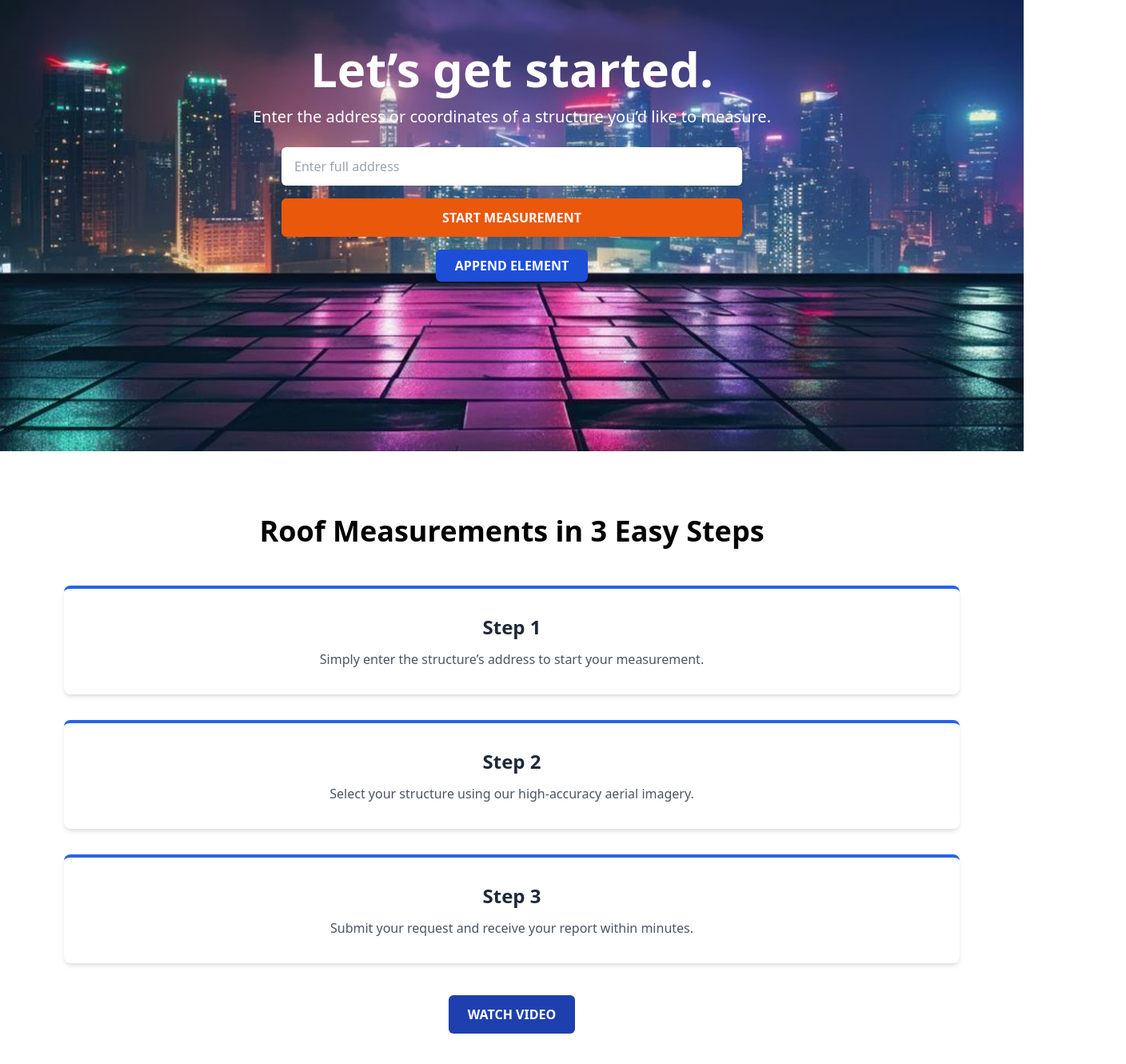
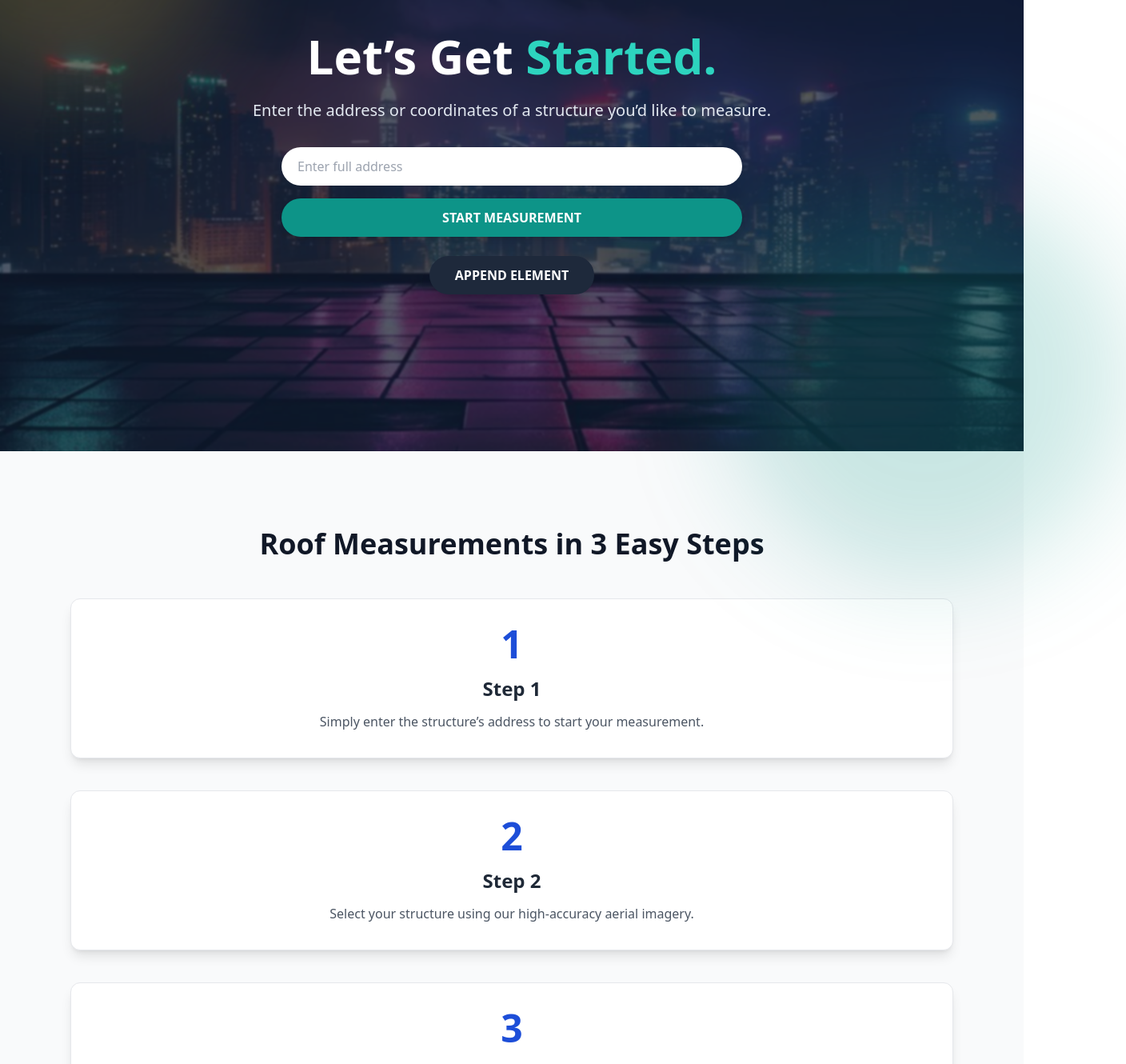
Before and after one commit to ASIM-1122/Codenza, a React (Vite) app in the folder client/: page / in a window 1280 px wide. Shown: the part 260-1590 px from the top of the page at 80% size, 1408 px wide, since content can reach past the window. Built offline with nearby package versions, Linux system fonts and the light colour scheme.

Commit message:
Just update the testimonial section

```diff
--- a/client/src/components/users/HeroSection.jsx
+++ b/client/src/components/users/HeroSection.jsx
@@ -1,34 +1,78 @@
+// src/components/HeroSection.jsx
 import React from "react";
-import homePageIMG from "../../assets/homePageIMG.png"; // ✅ Import your image
+import { motion } from "framer-motion";
+import homePageIMG from "../../assets/homePageIMG.png";
 
-
-const HeroSection = () => {
+/**
+ * HeroSection
+ * - Professional, minimal, and animated
+ * - Uses brand color palette (slate + teal + amber)
+ * - Fully responsive: mobile → 2400px
+ * - Clean transitions and CTA layout
+ */
+export default function HeroSection() {
   return (
     <section
-      className="bg-cover bg-center min-h-[90vh] flex flex-col justify-center items-center text-white px-4 text-center"
-      style={{ backgroundImage: `url(${homePageIMG})` }}
+      className="relative bg-cover bg-center min-h-[90vh] flex flex-col justify-center items-center text-center px-6"
+      style={{
+        backgroundImage: `url(${homePageIMG})`,
+        backgroundAttachment: "fixed",
+      }}
     >
-      <h1 className="text-4xl md:text-6xl font-bold mb-4">Let’s get started.</h1>
-      <p className="text-lg md:text-xl mb-6 max-w-2xl">
+      {/* Overlay gradient */}
+      <div className="absolute inset-0 bg-slate-900/70 backdrop-blur-[1px]" />
+
+      {/* Decorative glow accents */}
+      <div className="absolute -top-32 -left-32 w-[400px] h-[400px] bg-amber-300/20 rounded-full blur-3xl"></div>
+      <div className="absolute -bottom-40 -right-32 w-[500px] h-[500px] bg-teal-600/20 rounded-full blur-3xl"></div>
+
+      {/* Content */}
+      <div className="relative z-10 max-w-3xl text-white">
+        <motion.h1
+          className="text-4xl md:text-6xl font-extrabold mb-6 leading-tight"
+          initial={{ y: 20, opacity: 0 }}
+          whileInView={{ y: 0, opacity: 1 }}
+          transition={{ duration: 0.7, ease: "easeOut" }}
+        >
+          Let’s Get <span className="text-teal-400">Started.</span>
+        </motion.h1>
+
+        <motion.p
+          className="text-lg md:text-xl text-slate-200 mb-8 max-w-2xl mx-auto"
+          initial={{ y: 20, opacity: 0 }}
+          whileInView={{ y: 0, opacity: 1 }}
+          transition={{ delay: 0.1, duration: 0.7 }}
+        >
           Enter the address or coordinates of a structure you’d like to measure.
-      </p>
+        </motion.p>
 
-      <div className="flex flex-col md:flex-row gap-4 w-full max-w-xl">
+        {/* Input + Button */}
+        <motion.div
+          className="flex flex-col md:flex-row gap-4 w-full max-w-xl mx-auto"
+          initial={{ y: 20, opacity: 0 }}
+          whileInView={{ y: 0, opacity: 1 }}
+          transition={{ delay: 0.2, duration: 0.7 }}
+        >
           <input
             type="text"
             placeholder="Enter full address"
-          className="flex-1 px-4 py-3 rounded-md text-gray-800"
+            className="flex-1 px-5 py-3 rounded-full text-slate-800 focus:ring-4 focus:ring-teal-400/40 outline-none transition-all duration-300"
           />
-        <button className="bg-orange-600 hover:bg-orange-700 px-6 py-3 rounded-md font-semibold">
+          <button className="bg-teal-600 hover:bg-teal-700 px-8 py-3 rounded-full font-semibold shadow-md hover:shadow-teal-400/20 transition-all duration-300">
             START MEASUREMENT
           </button>
+        </motion.div>
+
+        {/* Secondary Button */}
+        <motion.button
+          className="mt-6 bg-slate-800 hover:bg-slate-700 px-8 py-3 rounded-full font-semibold text-white shadow-lg hover:shadow-slate-600/30 transition-all duration-300"
+          initial={{ opacity: 0 }}
+          whileInView={{ opacity: 1 }}
+          transition={{ delay: 0.35, duration: 0.6 }}
+        >
+          APPEND ELEMENT
+        </motion.button>
       </div>
-
-      <button className="mt-4 bg-blue-700 hover:bg-blue-800 px-6 py-2 rounded-md font-semibold">
-        APPEND ELEMENT
-      </button>
     </section>
   );
-};
-
-export default HeroSection;
+}
--- a/client/src/components/users/ProDocsSection.jsx
+++ b/client/src/components/users/ProDocsSection.jsx
@@ -1,15 +1,23 @@
 import React from "react";
 
 const ProDocsSection = () => (
-  <section className="py-20 bg-blue-800 text-white text-center">
-    <h2 className="text-3xl font-bold mb-4">ProDocs 2.0</h2>
-    <p className="max-w-2xl mx-auto mb-8">
-      Create instant Smart Quotes and Material Purchase Orders with the next
-      generation of measurement automation.
-    </p>
-    <button className="bg-white text-blue-600 font-semibold px-6 py-3 rounded-md hover:bg-gray-100">
-      LEARN MORE
-    </button>
+  <section className="py-24 bg-gradient-to-r from-slate-900 to-blue-900 text-white text-center">
+    {/* Heading */}
+    <div className="px-6">
+      <h2 className="text-3xl md:text-4xl font-bold mb-4 tracking-tight">
+        ProDocs 2.0
+      </h2>
+      <p className="max-w-2xl mx-auto text-gray-300 text-sm md:text-base leading-relaxed mb-10">
+        Create instant Smart Quotes and Material Purchase Orders with the next
+        generation of measurement automation — designed for professionals who
+        value precision and efficiency.
+      </p>
+
+      {/* Button */}
+      <button className="bg-blue-600 hover:bg-blue-700 transition-colors duration-300 font-semibold px-8 py-3 rounded-lg shadow-lg text-white text-sm md:text-base">
+        LEARN MORE
+      </button>
+    </div>
   </section>
 );
 
--- a/client/src/components/users/StepsSection.jsx
+++ b/client/src/components/users/StepsSection.jsx
@@ -16,24 +16,32 @@ const steps = [
 ];
 
 const StepsSection = () => (
-  <section className="py-20 text-center">
-    <h2 className="text-3xl md:text-4xl font-bold mb-12">
+  <section className="py-24 bg-gray-50 text-center">
+    {/* Section Heading */}
+    <h2 className="text-3xl md:text-4xl font-bold text-gray-900 mb-12">
       Roof Measurements in 3 Easy Steps
     </h2>
 
-    <div className="grid grid-cols-1 md:grid-cols-3 gap-8 max-w-6xl mx-auto px-4">
+    {/* Steps Grid */}
+    <div className="grid grid-cols-1 sm:grid-cols-2 lg:grid-cols-3 gap-10 max-w-6xl mx-auto px-6">
       {steps.map((step, idx) => (
         <div
           key={idx}
-          className="bg-white rounded-lg shadow-md p-8 border-t-4 border-blue-600"
+          className="bg-white rounded-xl shadow-lg p-8 hover:-translate-y-2 transition-transform duration-300 border border-gray-200"
         >
-          <h3 className="text-2xl font-semibold mb-3 text-gray-800">{step.title}</h3>
-          <p className="text-gray-600">{step.desc}</p>
+          <div className="text-5xl font-extrabold text-blue-700 mb-4">
+            {idx + 1}
+          </div>
+          <h3 className="text-2xl font-semibold mb-3 text-gray-800">
+            {step.title}
+          </h3>
+          <p className="text-gray-600 leading-relaxed">{step.desc}</p>
         </div>
       ))}
     </div>
 
-    <button className="mt-10 bg-blue-800 hover:bg-blue-700 text-white px-6 py-3 rounded-md font-semibold">
+    {/* Call to Action */}
+    <button className="mt-12 bg-blue-700 hover:bg-blue-800 text-white px-8 py-3 rounded-lg font-semibold shadow-md transition-colors duration-300">
       WATCH VIDEO
     </button>
   </section>
--- a/client/src/components/users/WhyChooseUsSection.jsx
+++ b/client/src/components/users/WhyChooseUsSection.jsx
@@ -1,24 +1,104 @@
+// src/components/WhyChooseUsSection.jsx
 import React from "react";
+import { motion } from "framer-motion";
+
+/**
+ * WhyChooseUsSection
+ * - Uses global theme: slate text, teal accent, amber decorative glow
+ * - Responsive: 1 / 2 / 4 columns
+ * - Small entrance animation per card via framer-motion
+ */
 
 const features = [
-  { title: "Save Time", desc: "Instant access to accurate reports saves hours of manual work." },
-  { title: "Reduce Errors", desc: "Data accuracy means better planning and fewer mistakes." },
-  { title: "Launch Orders", desc: "Automate material purchases and manage them easily." },
-  { title: "Better Credibility", desc: "Impress clients with professional, accurate reports." },
+  {
+    title: "Save Time",
+    desc: "Instant access to accurate reports saves hours of manual work.",
+    icon: (
+      <svg className="w-6 h-6" viewBox="0 0 24 24" fill="none" stroke="currentColor" strokeWidth="1.6" strokeLinecap="round" strokeLinejoin="round">
+        <path d="M12 8v4l3 3" />
+        <path d="M21 12A9 9 0 1112 3a9 9 0 019 9z" />
+      </svg>
+    ),
+  },
+  {
+    title: "Reduce Errors",
+    desc: "Data accuracy means better planning and fewer mistakes.",
+    icon: (
+      <svg className="w-6 h-6" viewBox="0 0 24 24" fill="none" stroke="currentColor" strokeWidth="1.6" strokeLinecap="round" strokeLinejoin="round">
+        <path d="M9 11l2 2 4-4" />
+        <path d="M21 12v7a2 2 0 01-2 2H5a2 2 0 01-2-2V7a2 2 0 012-2h9" />
+      </svg>
+    ),
+  },
+  {
+    title: "Launch Orders",
+    desc: "Automate material purchases and manage them easily.",
+    icon: (
+      <svg className="w-6 h-6" viewBox="0 0 24 24" fill="none" stroke="currentColor" strokeWidth="1.6" strokeLinecap="round" strokeLinejoin="round">
+        <path d="M3 3h18v6H3z" />
+        <path d="M21 15H3l3 6h12l3-6z" />
+      </svg>
+    ),
+  },
+  {
+    title: "Better Credibility",
+    desc: "Impress clients with professional, accurate reports.",
+    icon: (
+      <svg className="w-6 h-6" viewBox="0 0 24 24" fill="none" stroke="currentColor" strokeWidth="1.6" strokeLinecap="round" strokeLinejoin="round">
+        <path d="M12 2l2.09 6.26L20 9l-5 3.64L16.18 20 12 16.9 7.82 20 9 12.64 4 9l5.91-.74L12 2z" />
+      </svg>
+    ),
+  },
 ];
 
-const WhyChooseUsSection = () => (
-  <section className="py-20 bg-gray-50 text-center">
-    <h2 className="text-3xl font-bold mb-12">Why RoofScope?</h2>
-    <div className="grid grid-cols-1 sm:grid-cols-2 lg:grid-cols-4 gap-8 max-w-6xl mx-auto px-4">
-      {features.map((f, i) => (
-        <div key={i} className="p-6 bg-white rounded-lg shadow-md">
-          <h3 className="text-xl font-semibold mb-3 text-blue-700">{f.title}</h3>
-          <p className="text-gray-600">{f.desc}</p>
+export default function WhyChooseUsSection() {
+  return (
+    <section className="relative py-20 bg-slate-50 text-slate-900">
+      {/* subtle amber glow */}
+      <div className="absolute -top-10 -right-10 w-56 h-56 bg-amber-300/20 rounded-full blur-3xl pointer-events-none" />
+
+      <div className="relative z-10 max-w-6xl mx-auto px-6">
+        <header className="text-center mb-10">
+          <h2 className="text-3xl md:text-4xl font-extrabold">Why PrimeSolutions?</h2>
+          <p className="mt-3 text-slate-700 max-w-2xl mx-auto">
+            Trusted tools built for contractors — accuracy, speed, and automation to help you win more jobs.
+          </p>
+        </header>
+
+        <div className="grid grid-cols-1 sm:grid-cols-2 lg:grid-cols-4 gap-8">
+          {features.map((f, i) => (
+            <motion.div
+              key={i}
+              className="bg-white rounded-2xl p-6 shadow-md hover:shadow-lg transition-transform"
+              initial={{ opacity: 0, y: 12 }}
+              whileInView={{ opacity: 1, y: 0 }}
+              viewport={{ once: true, amount: 0.4 }}
+              transition={{ delay: i * 0.06, duration: 0.45 }}
+            >
+              <div className="flex items-center gap-4 mb-4">
+                <div className="inline-flex items-center justify-center w-12 h-12 rounded-lg bg-teal-50 text-teal-600 shadow-sm">
+                  {f.icon}
+                </div>
+                <h3 className="text-lg font-semibold text-slate-900">{f.title}</h3>
+              </div>
+
+              <p className="text-sm text-slate-600 leading-relaxed">{f.desc}</p>
+
+              <div className="mt-6">
+                <a
+                  href="#"
+                  className="inline-flex items-center gap-2 text-teal-600 hover:text-teal-700 text-sm font-medium"
+                >
+                  Learn more
+                  <svg className="w-4 h-4" viewBox="0 0 24 24" fill="none" stroke="currentColor" strokeWidth="1.6" strokeLinecap="round" strokeLinejoin="round">
+                    <path d="M5 12h14M12 5l7 7-7 7" />
+                  </svg>
+                </a>
+              </div>
+            </motion.div>
+          ))}
         </div>
-      ))}
-    </div>
-  </section>
-);
-
-export default WhyChooseUsSection;
+      </div>
+    </section>
+  );
+}
```
Also changed, not shown: client/src/components/users/PartnersSection.jsx (+24 -5 lines), client/src/components/users/TestimonialsSection.jsx (+104 -62 lines). Lines whose indentation alone changed are shown as unchanged.
